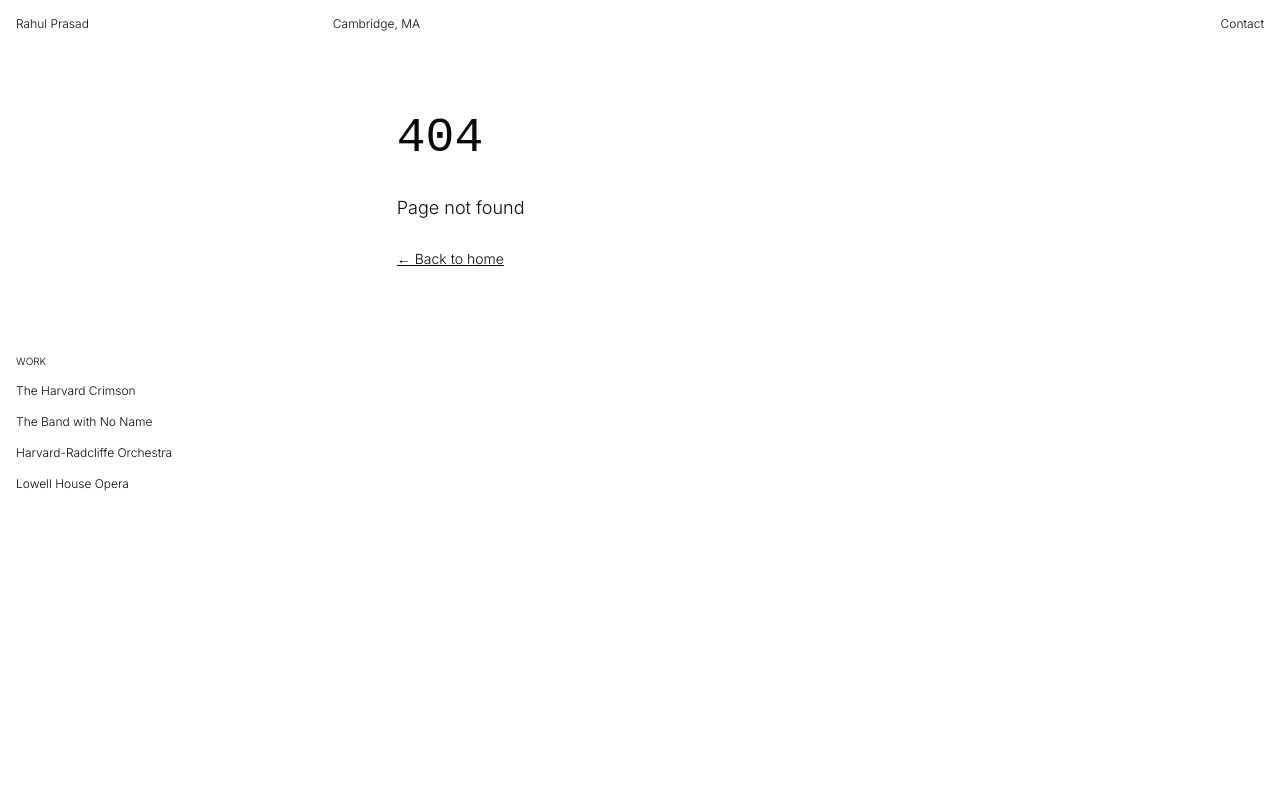
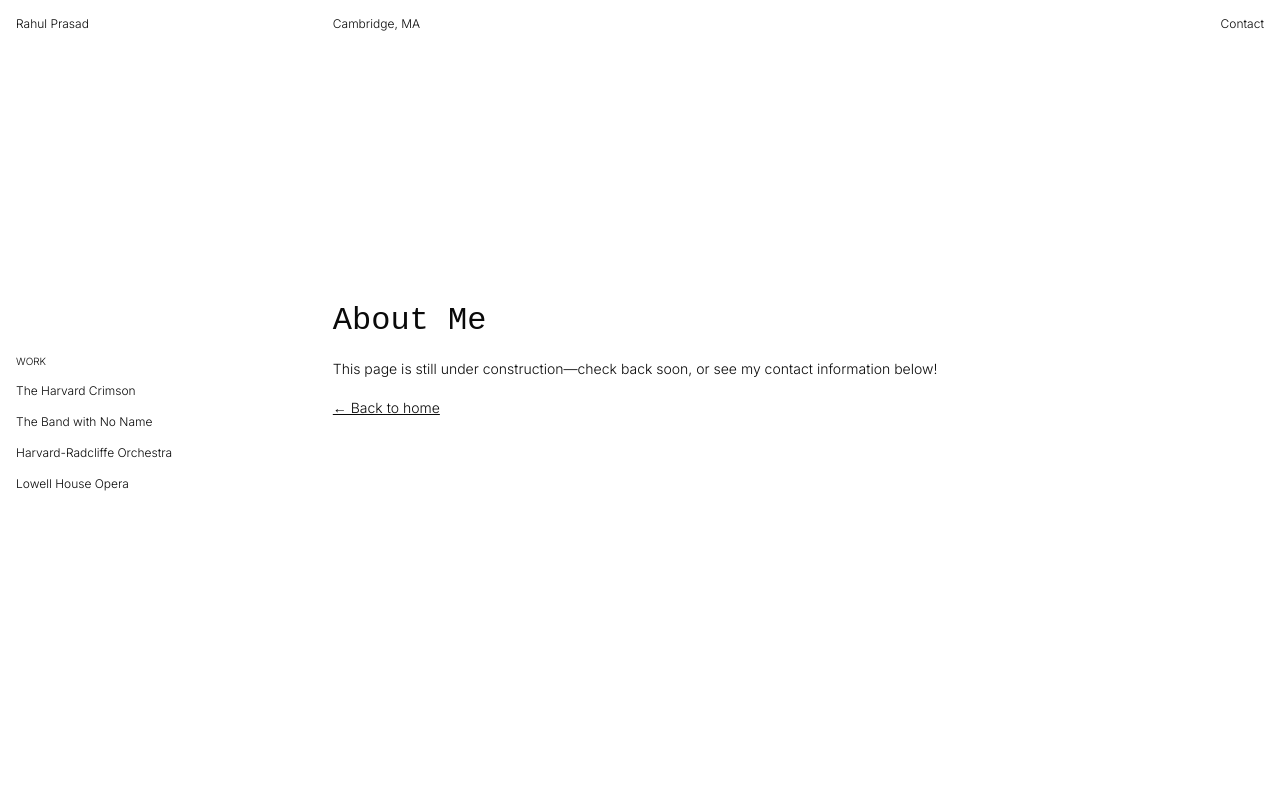
Before and after one commit to rprasad06/portfolio, a React (Vite) app: page /about in a window 1280 px wide. Shown: the top 800 px of the page. Built offline with nearby package versions, Linux system fonts and the light colour scheme; a web font is replaced by a local one.

Commit message:
placeholder about page and resume

```diff
--- a/src/app/components/Footer.tsx
+++ b/src/app/components/Footer.tsx
@@ -1,5 +1,6 @@
 import { Link, useLocation, useNavigate } from 'react-router';
 import { workNavItems } from '../pages/HomePage';
+import resumePdf from './assets/Rahul_Prasad_Resume_Design.pdf';
 import reticulatedOrange from './assets/reticulated_orange.png';
 
 const EMAIL = 'rahulprasad@college.harvard.edu';
@@ -9,8 +10,6 @@ const PHONE_TEL = 'tel:+17814284276';
 const LINKEDIN_HREF = 'https://www.linkedin.com/in/rahul-prasad-218b57234/';
 const TWITTER_HREF = 'https://x.com/rhpsd06';
 const GITHUB_HREF = 'https://github.com/rprasad06';
-const RESUME_HREF = '/resume.pdf';
-
 const linkClass = 'text-inherit underline decoration-solid underline-offset-2';
 
 export default function Footer() {
@@ -61,7 +60,7 @@ export default function Footer() {
                 </Link>
               </li>
               <li>
-                <Link className={linkClass} to="/#about">
+                <Link className={linkClass} to="/about">
                   About
                 </Link>
               </li>
@@ -118,7 +117,7 @@ export default function Footer() {
               </a>
             </li>
             <li>
-              <a className={linkClass} href={RESUME_HREF} rel="noopener noreferrer" target="_blank">
+              <a className={linkClass} href={resumePdf} rel="noopener noreferrer" target="_blank">
                 Resume
               </a>
             </li>
--- /dev/null
+++ b/src/app/pages/About.tsx
@@ -0,0 +1,17 @@
+import { Link } from 'react-router';
+
+export default function AboutPage() {
+  return (
+    <div className="relative flex min-h-px min-w-px flex-[1_0_0] flex-col items-start">
+      <div className="h-[var(--unit)] flex flex-col justify-end pb-4">
+        <h1 className="type-xanh-32">About Me</h1>
+      </div>
+      <p className="type-inter-14 max-w-[var(--half-viewport-width)] leading-[2]">
+        This page is still under construction—check back soon, or see my contact information below!
+      </p>
+      <Link to="/" className="type-inter-14 pt-4 underline hover:no-underline">
+        ← Back to home
+      </Link>
+    </div>
+  );
+}
--- a/src/app/pages/HomePage.tsx
+++ b/src/app/pages/HomePage.tsx
@@ -53,10 +53,13 @@ function NameSection() {
             className="flex w-full shrink-0 flex-col items-start pt-[64px]"
             data-name="left"
           >
-            <p className="type-xanh-20 shrink-0 whitespace-nowrap text-center leading-[0]">
+            <Link
+              to="/about"
+              className="type-xanh-20 shrink-0 whitespace-nowrap text-center leading-[0] text-inherit no-underline"
+            >
               <span className="underline decoration-solid">about me</span>
               <span className="leading-[normal]"> →</span>
-            </p>
+            </Link>
           </div>
         </div>
       </div>
--- a/src/app/routes.tsx
+++ b/src/app/routes.tsx
@@ -5,6 +5,7 @@ import HroPage from './pages/HroPage';
 import NotFound from './pages/NotFound';
 import CrimsonPage from './pages/Crimson';
 import BandWithNoNamePage from './pages/BandWithNoName';
+import AboutPage from './pages/About';
 
 export const router = createBrowserRouter([
   {
@@ -14,6 +15,10 @@ export const router = createBrowserRouter([
       {
         index: true,
         Component: HomePage,
+      },
+      {
+        path: 'about',
+        Component: AboutPage,
       },
       // Placeholder routes for future project pages
       {
```
Also changed, not shown: 1 other file (tests, documents, lock files or other folders).
